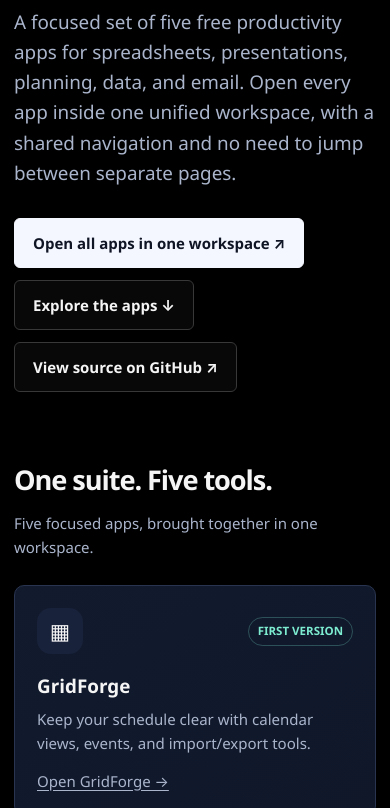
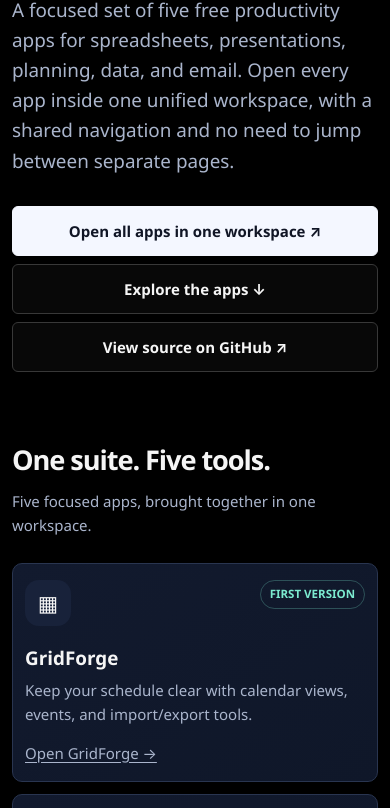
Before and after one commit to moswebgr/Office, a website: page index.html in a window 390 px wide. Shown: the part 295-1103 px from the top of the page. Drawn offline with Linux system fonts and the light colour scheme.

Commit message:
Apply shared responsive styles to MosSuite home page

```diff
--- a/index.html
+++ b/index.html
@@ -39,7 +39,8 @@
   </style>
 <link rel="stylesheet" href="assets/microsoft-ui.css">
 
-</head>
+    <link rel="stylesheet" href="assets/responsive.css" />
+  </head>
 <body>
   <header class="site-header">
     <div class="header-inner">
```
